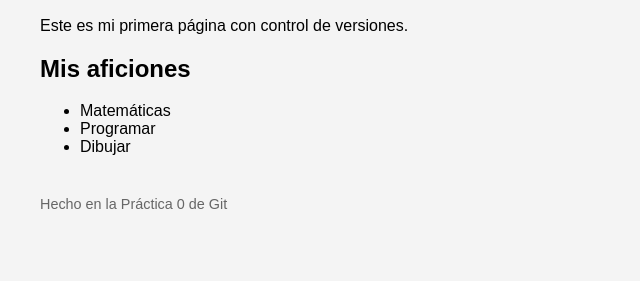
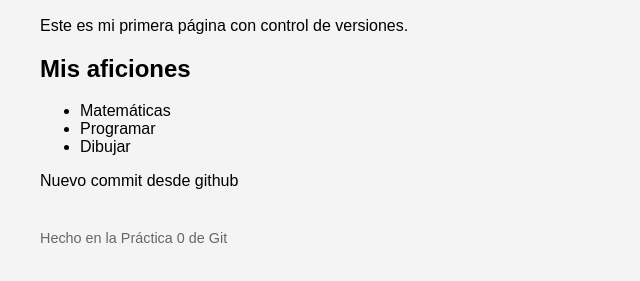
Before and after one commit to Sxsebas/MI-PRIMER-REPO, a plain HTML site: page index.html in a window 1280 px wide. Shown: the part 305-586 px from the top of the page, without its empty margins (0-640 px from the left). Drawn offline with Linux system fonts and the light colour scheme.

Commit message:
Cambios del repo desde github

```diff
--- a/index.html
+++ b/index.html
@@ -25,6 +25,7 @@
             <li>Programar</li>
             <li>Dibujar</li>
         </ul>
+        <p>Nuevo commit desde github</p>
         <footer><p>Hecho en la Práctica 0 de Git</p></footer>
     </body>
 </html>
```
